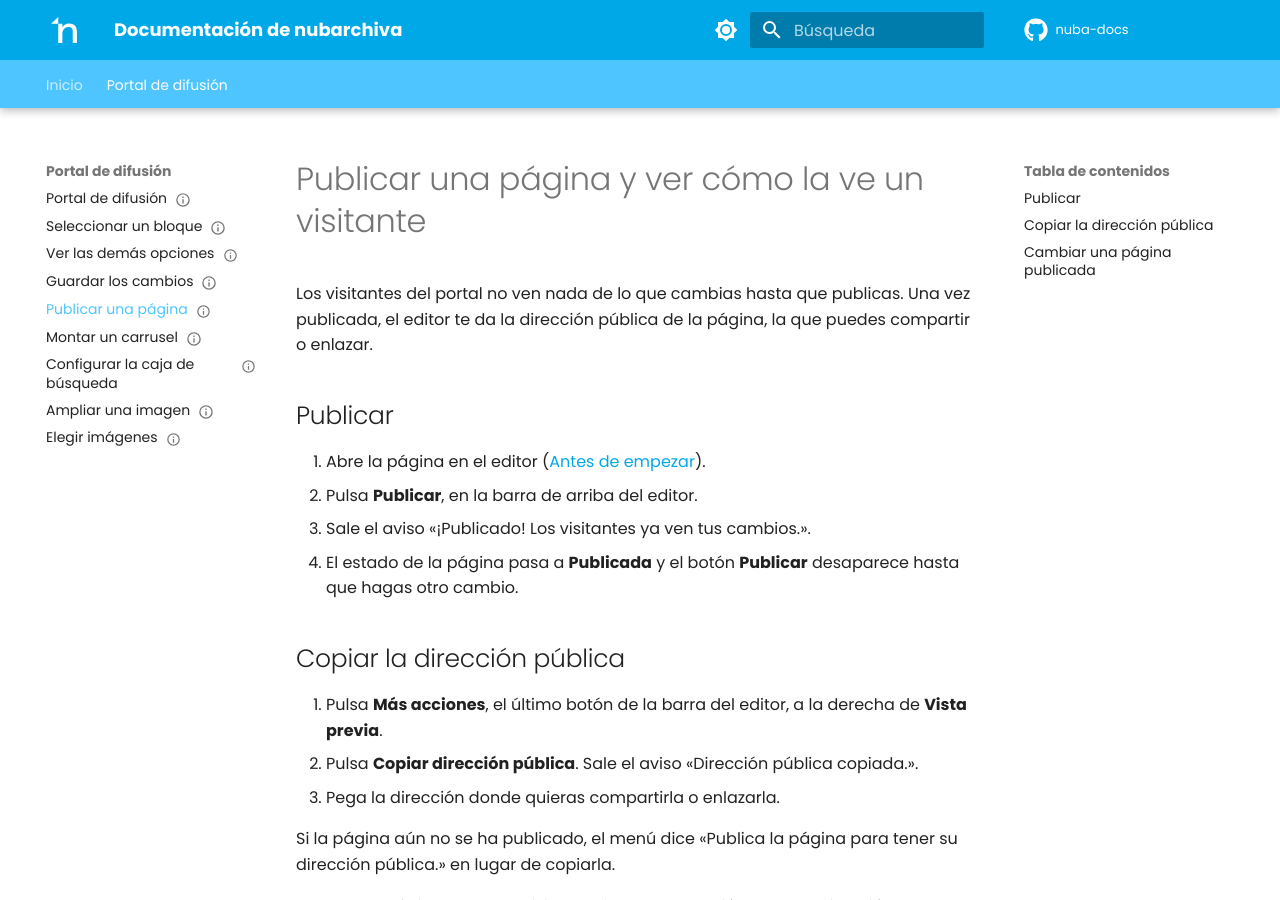
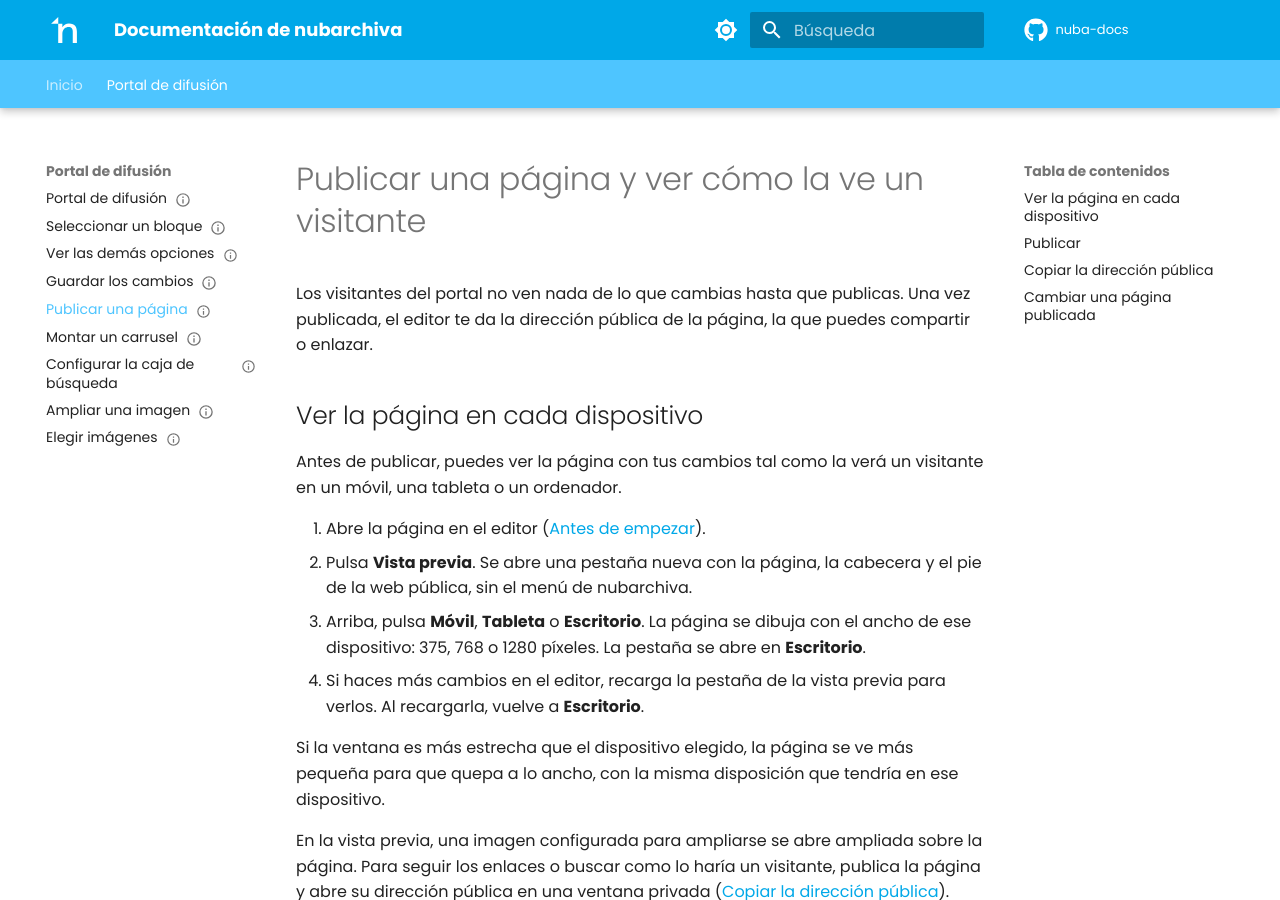
Before and after one commit to nubarchiva/nuba-docs, an MkDocs documentation site: the page built from docs/user-guide/diffusion-portal/publish.md, in a window 1280 px wide and 900 px high. Built offline with MkDocs 1.6.1 and Material for MkDocs 9.7.7, drawn with Linux system fonts in a browser that asks for light colours; comment, search, counter and statistics services are not loaded.

Commit message:
docs(user-guide): vista previa del portal en móvil, tableta y escritorio
La vista previa muestra la página con la cabecera y el pie de la web
pública y con el ancho real de cada dispositivo. «Publicar una página»
explica cómo elegir el dispositivo y cómo seguir los enlaces como un
visitante; «Cómo funciona el editor» lo resume y lo enlaza.

```diff
--- a/docs/user-guide/diffusion-portal/publish.md
+++ b/docs/user-guide/diffusion-portal/publish.md
@@ -6,6 +6,26 @@ status: published
 
 Los visitantes del portal no ven nada de lo que cambias hasta que publicas. Una vez publicada, el editor te da la
 dirección pública de la página, la que puedes compartir o enlazar.
+
+## Ver la página en cada dispositivo
+
+Antes de publicar, puedes ver la página con tus cambios tal como la verá un visitante en un móvil, una tableta o un
+ordenador.
+
+1. Abre la página en el editor ([Antes de empezar](index.md#antes-de-empezar)).
+2. Pulsa **Vista previa**. Se abre una pestaña nueva con la página, la cabecera y el pie de la web pública, sin el
+   menú de nubarchiva.
+3. Arriba, pulsa **Móvil**, **Tableta** o **Escritorio**. La página se dibuja con el ancho de ese dispositivo: 375,
+   768 o 1280 píxeles. La pestaña se abre en **Escritorio**.
+4. Si haces más cambios en el editor, recarga la pestaña de la vista previa para verlos. Al recargarla, vuelve a
+   **Escritorio**.
+
+Si la ventana es más estrecha que el dispositivo elegido, la página se ve más pequeña para que quepa a lo ancho, con
+la misma disposición que tendría en ese dispositivo.
+
+En la vista previa, una imagen configurada para ampliarse se abre ampliada sobre la página. Para seguir los enlaces o
+buscar como lo haría un visitante, publica la página y abre su dirección pública en una ventana privada
+([Copiar la dirección pública](#copiar-la-direccion-publica)).
 
 ## Publicar
 
```
Also changed, not shown: docs/user-guide/diffusion-portal/index.md (+3 -1 lines).
